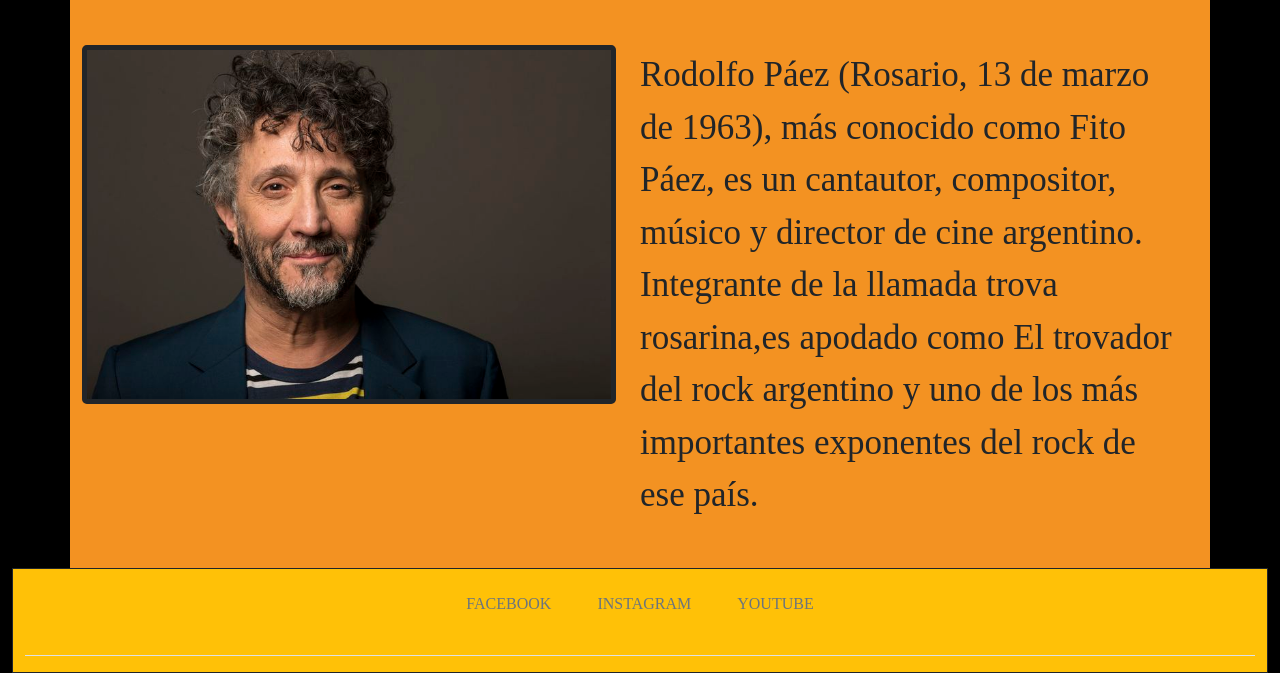
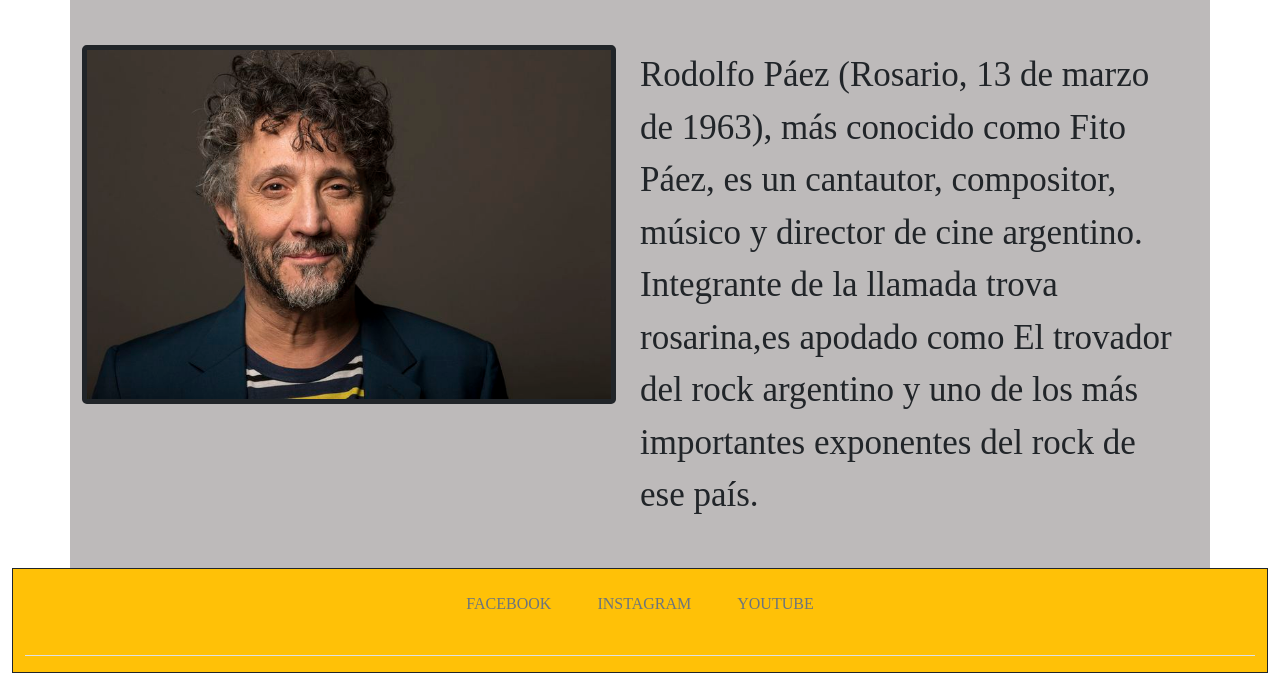
Before and after one commit to ArielFerraro/ProyectoFinal, a website: page index.html in a window 1280 px wide. Shown: the part 146-819 px from the top of the page. Drawn offline with nearby package versions, Linux system fonts and the light colour scheme.

Commit message:
cambio de color de fondo

```diff
--- a/scss/_tipografia.scss
+++ b/scss/_tipografia.scss
@@ -1,3 +1,4 @@
 body {
     font-family:'Times New Roman', Times, serif;
+
 }
--- a/scss/estilos.scss
+++ b/scss/estilos.scss
@@ -38,14 +38,14 @@ ul {
 
 body {
     @extend .mp;
-    background-color:$black;
+    background-color:$white;
 }
 
 p {
-    font-size: $font;
+    font-size: $font; ;
 }
 
-$fondo: (color1:rgb(243, 146, 34), color2:black);
+$fondo: (color1:rgb(189, 186, 186), color2:rgb(255, 255, 255));
 
 @each $clave, $valor in $fondo {
     .#{$clave} {
```
Also changed, not shown: css/estilos.css.
